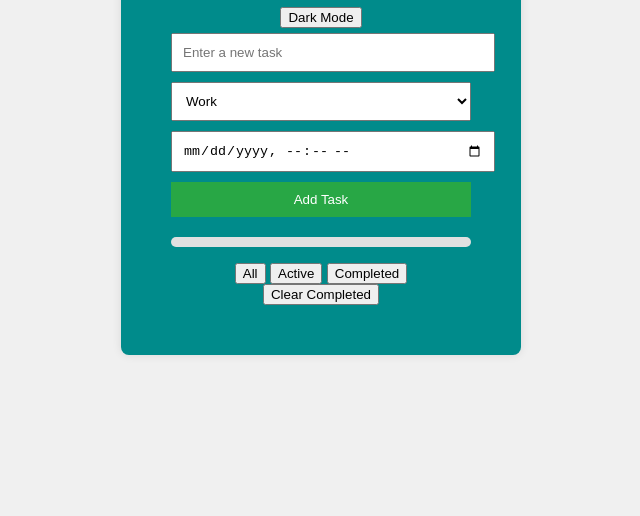
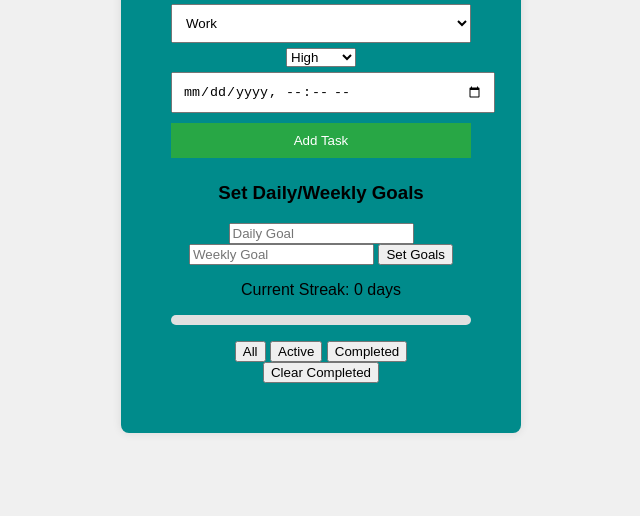
Before and after one commit to SashD14/TO-DO-LIST, a plain HTML site: page index.html in a window 1280 px wide. Shown: the part 284-800 px from the top of the page, without its empty margins (319-959 px from the left). Drawn offline with Linux system fonts and the light colour scheme.

Commit message:
Update index.html

```diff
--- a/index.html
+++ b/index.html
@@ -9,16 +9,31 @@
 <body>
     <div class="todo-container">
         <h1>My To-Do List</h1>
-        <button id="dark-mode-toggle">Dark Mode</button>
+        <button id="dark-mode-toggle">Toggle Dark Mode</button>
 
+        <!-- New Task Input Section -->
         <input type="text" id="new-task-input" placeholder="Enter a new task">
         <select id="task-category">
             <option value="work">Work</option>
             <option value="personal">Personal</option>
             <option value="urgent">Urgent</option>
         </select>
+        <select id="task-priority">
+            <option value="high">High</option>
+            <option value="medium">Medium</option>
+            <option value="low">Low</option>
+        </select>
         <input type="datetime-local" id="task-due-date">
         <button id="add-task-btn">Add Task</button>
+
+        <!-- Goals and Streak Tracking -->
+        <div class="goal-section">
+            <h3>Set Daily/Weekly Goals</h3>
+            <input type="number" id="daily-goal" placeholder="Daily Goal">
+            <input type="number" id="weekly-goal" placeholder="Weekly Goal">
+            <button id="set-goals-btn">Set Goals</button>
+            <p id="streak-display">Current Streak: <span id="streak-count">0</span> days</p>
+        </div>
 
         <div class="progress-bar-container">
             <div id="progress-bar"></div>
```
